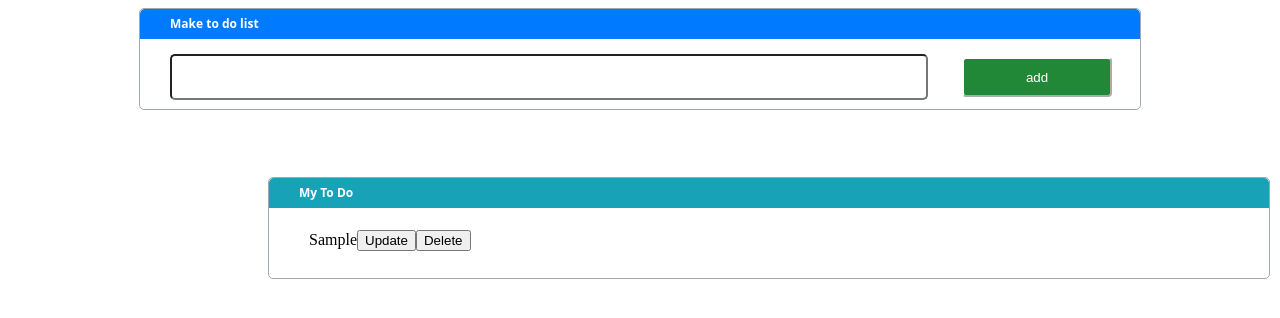
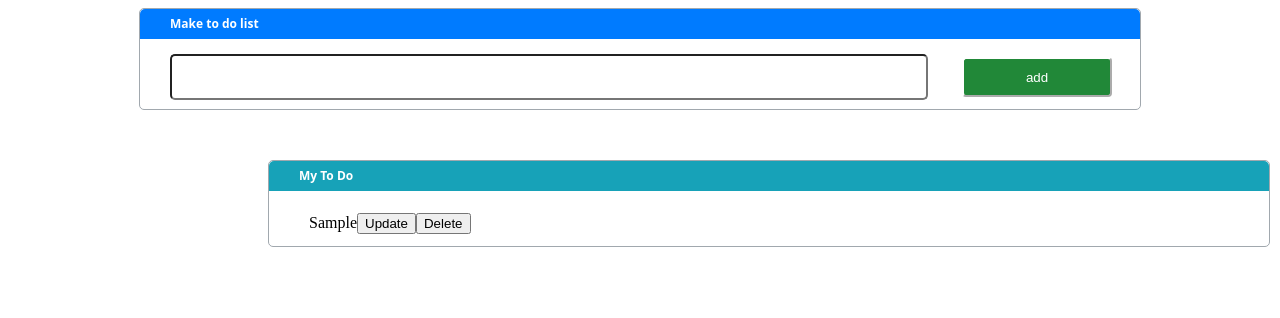
Before and after one commit to Bima595/calculator-using-JavaScript, a plain HTML site: page todo.html in a window 1280 px wide. Both pictures are taken after typing "Sample" into the empty fields and a click on the button "add". Drawn offline with Linux system fonts and the light colour scheme.

Commit message:
fix size func

```diff
--- a/todo.html
+++ b/todo.html
@@ -23,9 +23,7 @@
     <div class="bawah">
         <div class="header-bawah">
             <h3 class="title">My To Do</h3>
-            <div>
                 <ul id="itemlist"></ul>
-            </div>
         </div>
     </div>
 
--- a/todo.js
+++ b/todo.js
@@ -32,8 +32,8 @@ function addItem() {
     // Clear the input field after adding the item
     document.getElementById('input').value = '';
 
-    // Adjust the position of .bawah based on the total height of items
-    updateBawahPosition();
+    // Adjust the height of .bawah based on the input field height
+    updateBawahHeight();
 }
 
 function updateItem(item) {
@@ -50,17 +50,12 @@ function deleteItem(item) {
     // Remove the list item
     item.remove();
 
-    // Adjust the position of .bawah after removing an item
-    updateBawahPosition();
+    // Adjust the height of .bawah after removing an item
+    updateBawahHeight();
 }
 
-function updateBawahPosition() {
+function updateBawahHeight() {
     var itemList = document.getElementById('itemlist');
     var totalHeight = itemList.offsetHeight;
-
-    // Get the height of the input box
-    var inputHeight = document.getElementById('input').offsetHeight;
-
-    // Set the top margin of .bawah based on the total height and input height
-    document.querySelector('.bawah').style.marginTop = totalHeight + inputHeight + 'px';
+    document.querySelector('.bawah').style.height = totalHeight + parseInt(64) +'px';
 }
```
